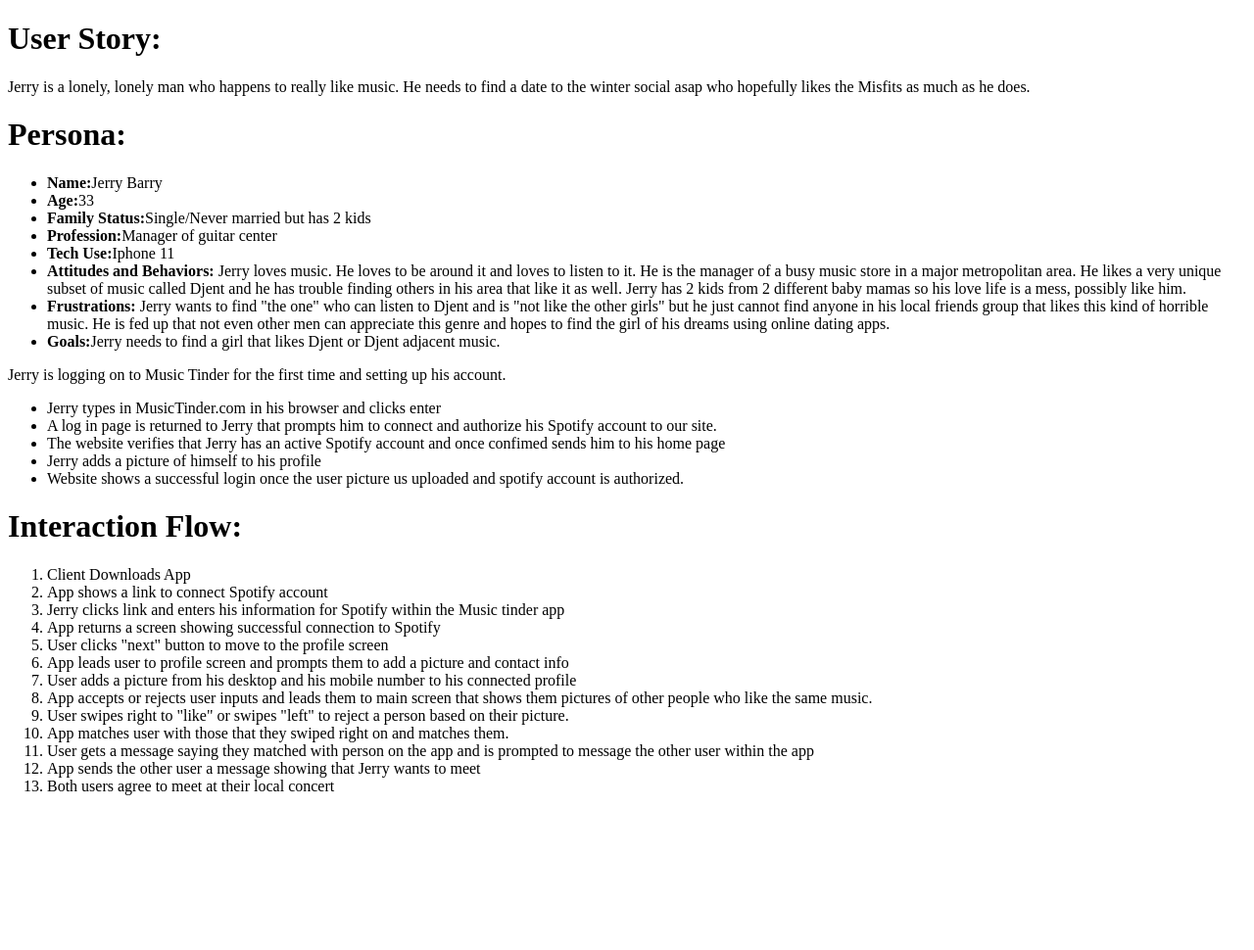
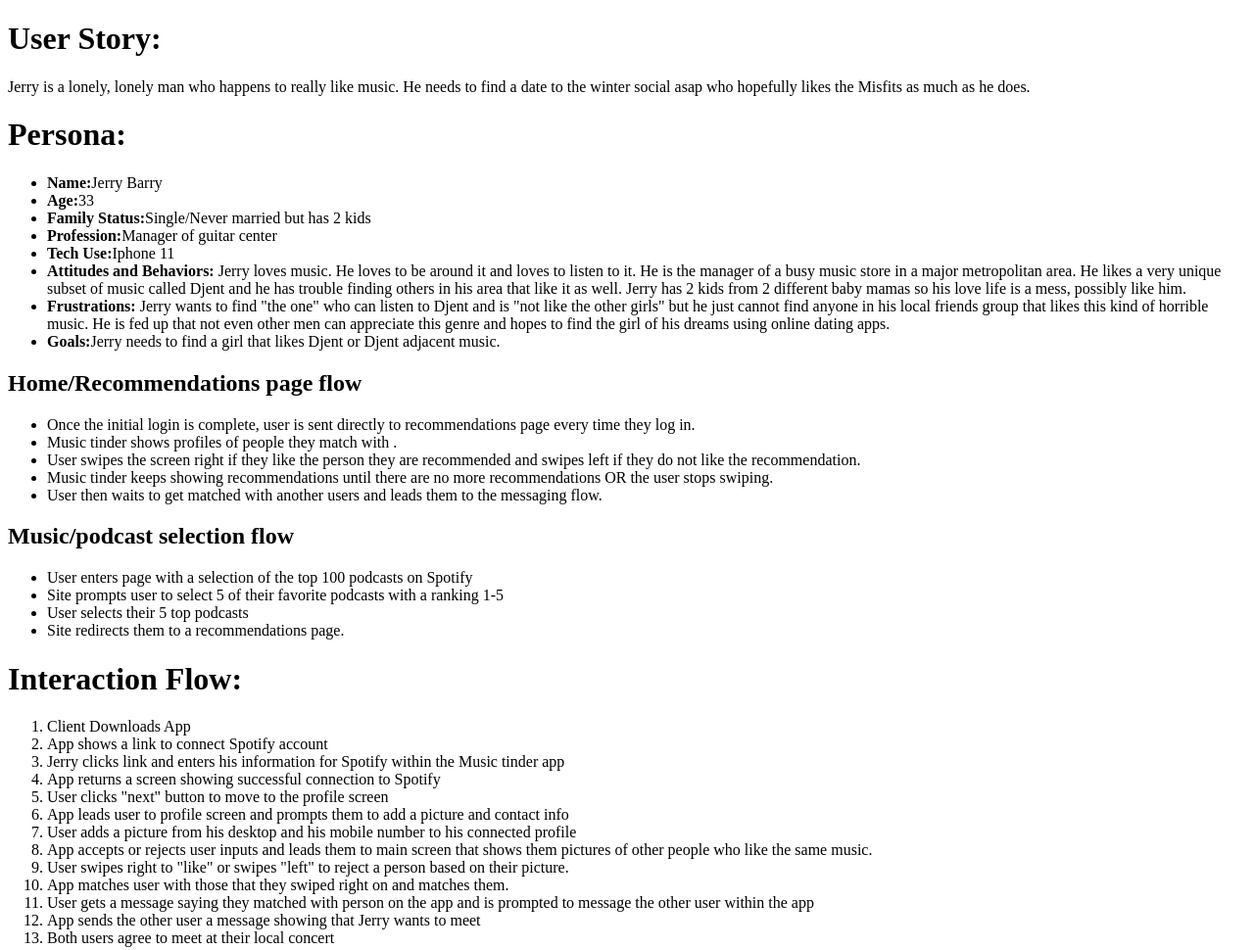
Before and after one commit to The-Octonauts/MusicTinder, a plain HTML site: page documentation/jerry.html in a window 1280 px wide. Shown: the whole page at 98% size. Before the commit the page ends 828 px from the top, so only its background shows below. Drawn offline with Linux system fonts and the light colour scheme.

Commit message:
added update on persona jerry

```diff
--- a/documentation/jerry.html
+++ b/documentation/jerry.html
@@ -29,13 +29,23 @@
             <li><strong>Goals:</strong>Jerry needs to find a girl that likes Djent or Djent adjacent music.</li>
         </ul>
 
-    <p> Jerry is logging on to Music Tinder for the first time and setting up his account.</p>
+
+    <h2> Home/Recommendations page flow</h2>
         <ul>
-            <li>Jerry types in MusicTinder.com in his browser and clicks enter</li>
-            <li>A log in page is returned to Jerry that prompts him to connect and authorize his Spotify account to our site.</li>
-            <li> The website verifies that Jerry has an active Spotify account and once confimed sends him to his home page</li>
-            <li> Jerry adds a picture of himself to his profile</li>
-            <li> Website shows a successful login once the user picture us uploaded and spotify account is authorized. </li>
+            <li> Once the initial login is complete, user is sent directly to recommendations page every time they log in.</li>
+            <li> Music tinder shows profiles of people they match with .</li>
+            <li>User swipes the screen right if they like the person they are recommended and swipes left if they do not like the recommendation.</li>
+            <li>Music tinder keeps showing recommendations until there are no more recommendations OR the user stops swiping.</li>
+            <li>User then waits to get matched with another users and leads them to the messaging flow.</li>
+
+        </ul>
+
+    <h2> Music/podcast selection flow</h2>
+        <ul>
+            <li>User enters page with a selection of the top 100 podcasts on Spotify</li>
+            <li>Site prompts user to select 5 of their favorite podcasts with a ranking 1-5 </li>
+            <li>User selects their 5 top podcasts</li>
+            <li>Site redirects them to a recommendations page.</li>
         </ul>
 
 
```
